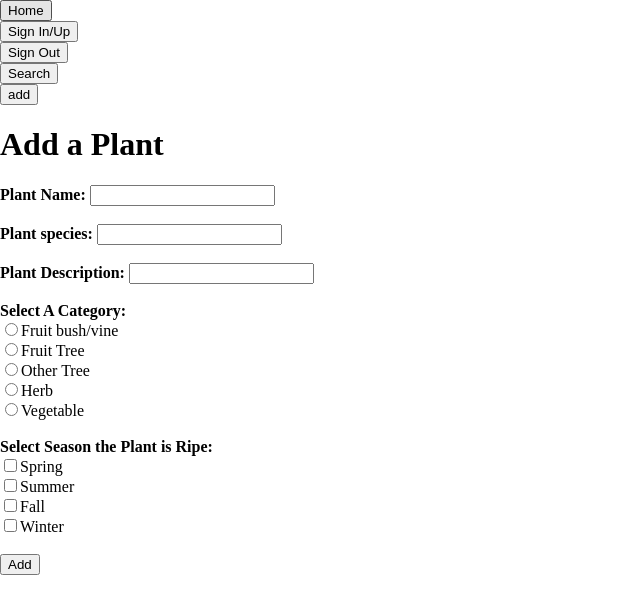
After one commit to KaiBot3000/forager, a Flask app: page /add in a window 1280 px wide. The commit adds this page. Shown: the top 614 px of the page, without its empty margins (0-640 px from the left). Run offline with Flask 2, Linux system fonts and the light colour scheme.

Commit message:
working on form for adding plants, slightly rearrangerd server.py

```diff
--- a/server.py
+++ b/server.py
@@ -96,28 +96,6 @@ def signout():
 
 
 
-@app.route('/plant-detail')
-def plant_details():
-	'''Gets marker/plant id from js, returns proper plant object.'''
-
-	plant_id = request.args.get('marker')
-	print plant_id
-	plant = Plant.query.get(plant_id)
-
-	# need to make desired plant attributes into dictionary, then JSONify dict and pass it.
-	# OR, pass completed html. Yes.
-	# Passing the object itself will result in errors because it came from SQLAlchemy and has methods attached.
-
-	# Make series of if functions for attributes, appending new html onto string for each existing attr.
-	detail_html = '<div class="header"><b> %s <i> (%s)</i></b></div> <br> <p><b>Address:</b> %s <p class="description"> <b> Description:</b> %s </p> <p><b>Category:</b> %s' % (plant.plant_name,
-		plant.plant_species,
-		plant.plant_address,
-		plant.plant_description,
-		plant.plant_category)
-
-	return detail_html
-
-
 @app.route('/list-fields')
 def list_fields():
 	'''Returns dictionary with list of possible fields for plant names and species.'''
@@ -203,6 +181,35 @@ def search():
 	return render_template('search.html', marker_collection=marker_collection)
 
 
+
+@app.route('/plant-detail')
+def plant_details():
+	'''Gets marker/plant id from js, returns html with plant details.'''
+
+	plant_id = request.args.get('marker')
+	print plant_id
+	plant = Plant.query.get(plant_id)
+
+	# need to make desired plant attributes into dictionary, then JSONify dict and pass it.
+	# OR, pass completed html. Yes.
+	# Passing the object itself will result in errors because it came from SQLAlchemy and has methods attached.
+
+	# Make series of if functions for attributes, appending new html onto string for each existing attr.
+	detail_html = '<div class="header"><b> %s <i> (%s)</i></b></div> <br> <p><b>Address:</b> %s <p class="description"> <b> Description:</b> %s </p> <p><b>Category:</b> %s' % (plant.plant_name,
+		plant.plant_species,
+		plant.plant_address,
+		plant.plant_description,
+		plant.plant_category)
+
+	return detail_html
+
+@app.route('/add')
+def add():
+	'''Gets form information, adds plant to db'''
+
+	return render_template('add.html')
+
+
 if __name__ == "__main__":
 
 	connect_to_db(app)
--- /dev/null
+++ b/templates/add.html
@@ -0,0 +1,38 @@
+{% extends 'base.html' %}
+
+{% block title %}Add a Plant{% endblock %}
+
+{% block content %}
+
+    <div>
+    <h1>Add a Plant</h1>
+
+    <form action='/add' method='POST'>
+        <label><b>Plant Name:</b>
+            <input type='text' name='name' maxlength='75' required>
+        </label><br><br>
+        <label><b>Plant species:</b>
+            <input type='text' maxlength='75' name='species'>
+        </label><br><br>
+        <label><b>Plant Description:</b>
+            <input type='text' name='description' maxlength='250' required>
+        </label><br><br>
+        <label><b>Select A Category:</b><br>
+            <input type='radio' name='category' value='FruitO'>Fruit bush/vine</input><br>
+            <input type='radio' name='category' value='FruitT'>Fruit Tree</input><br>
+            <input type='radio' name='category' value='OtherT'>Other Tree</input><br>
+            <input type='radio' name='category' value='Herb'>Herb</input><br>
+            <input type='radio' name='category' value='Vegetable'>Vegetable</input><br><br>
+        <label><b>Select Season the Plant is Ripe:</b><br>
+            <input type='checkbox' name='season' value='Spring'>Spring</input><br>
+            <input type='checkbox' name='season' value='Summer'>Summer</input><br>
+            <input type='checkbox' name='season' value='Fall'>Fall</input><br>
+            <input type='checkbox' name='season' value='Winter'>Winter</input><br><br>
+        <input type='submit' value='Add'>
+    </form>
+
+
+
+
+
+{% endblock %}
--- a/templates/base.html
+++ b/templates/base.html
@@ -45,8 +45,8 @@
 				<input type='hidden' name='plant' value='all'></input>
 				<input type='SUBMIT' class='navBtn' value='Search'></input>
 			</form>
-			<form action='/describe'>
-				<input type='SUBMIT' class='navBtn' value='describe'></input>
+			<form action='/add'>
+				<input type='SUBMIT' class='navBtn' value='add'></input>
 			</form>
 		</div>
 
```
Also changed, not shown: templates/sign.html (+5 -5 lines).
